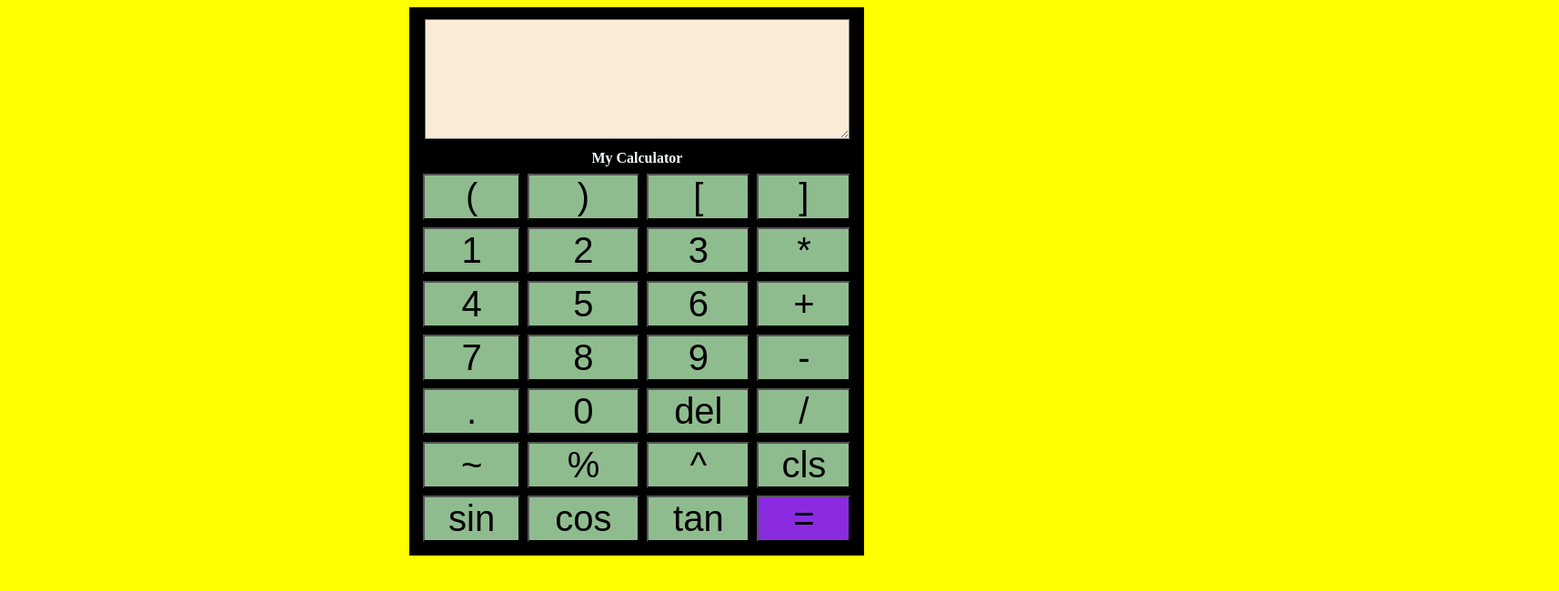
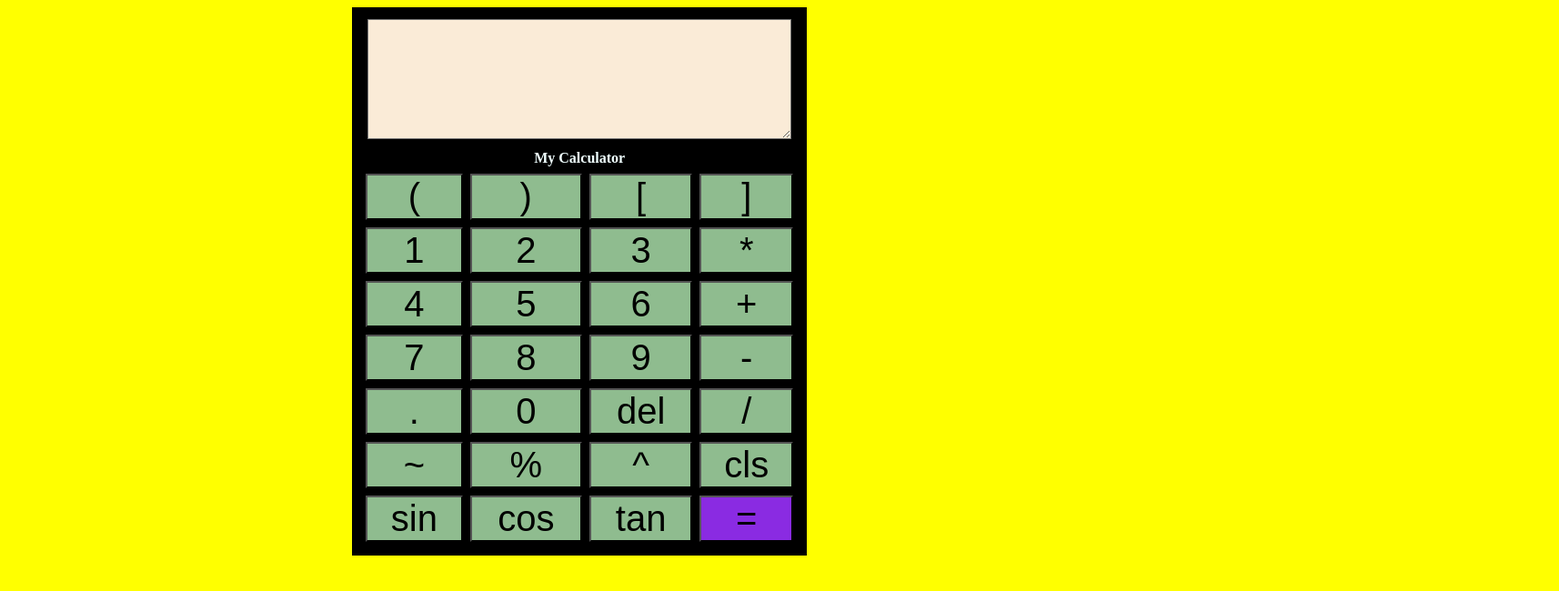
Before and after one commit to Codeisjay/my-calc, a website: page public/welcome.html in a window 1280 px wide. Shown: the whole page at 91% size, 1714 px wide, since content can reach past the window. Drawn offline with Linux system fonts and the light colour scheme.

Commit message:
Update welcome.html

```diff
--- a/public/welcome.html
+++ b/public/welcome.html
@@ -31,9 +31,9 @@
             font-family: cursive;
         }
         .calc{
-            top: 2%;
-            bottom: 40%;
-            left:35%;
+            top: 9%;
+            bottom: 20%;
+            left:30%;
             size: 250rem;
             padding-right: 55%;
             float: center;
```
